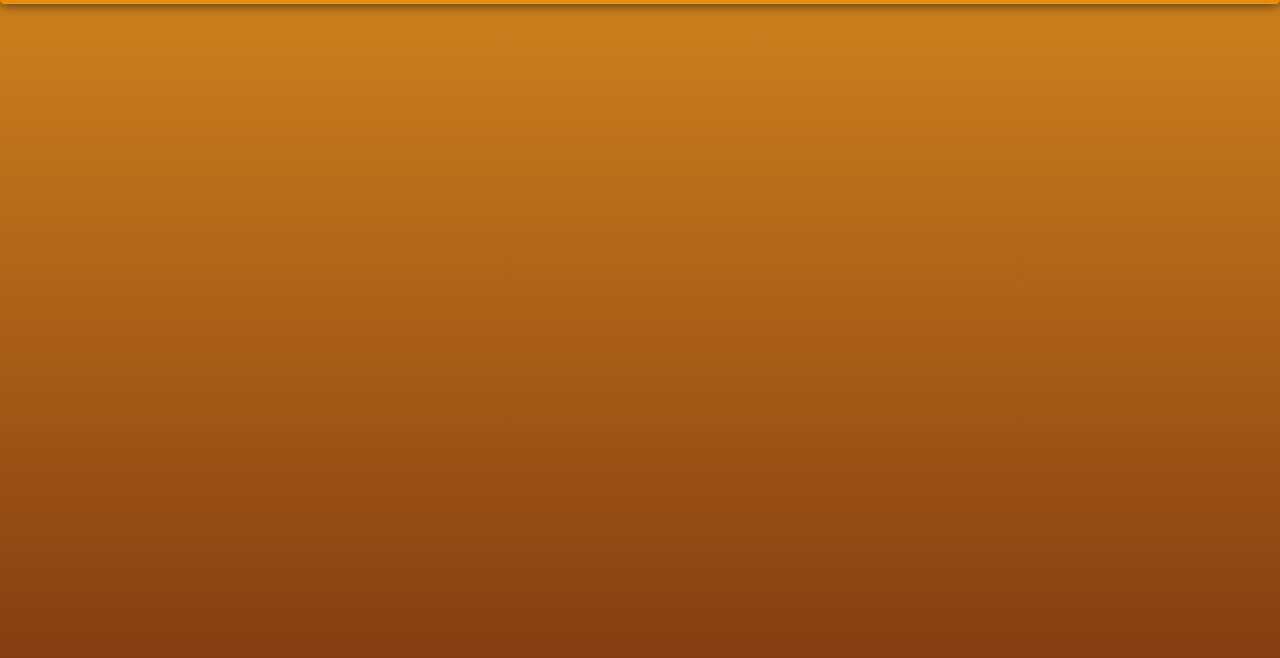
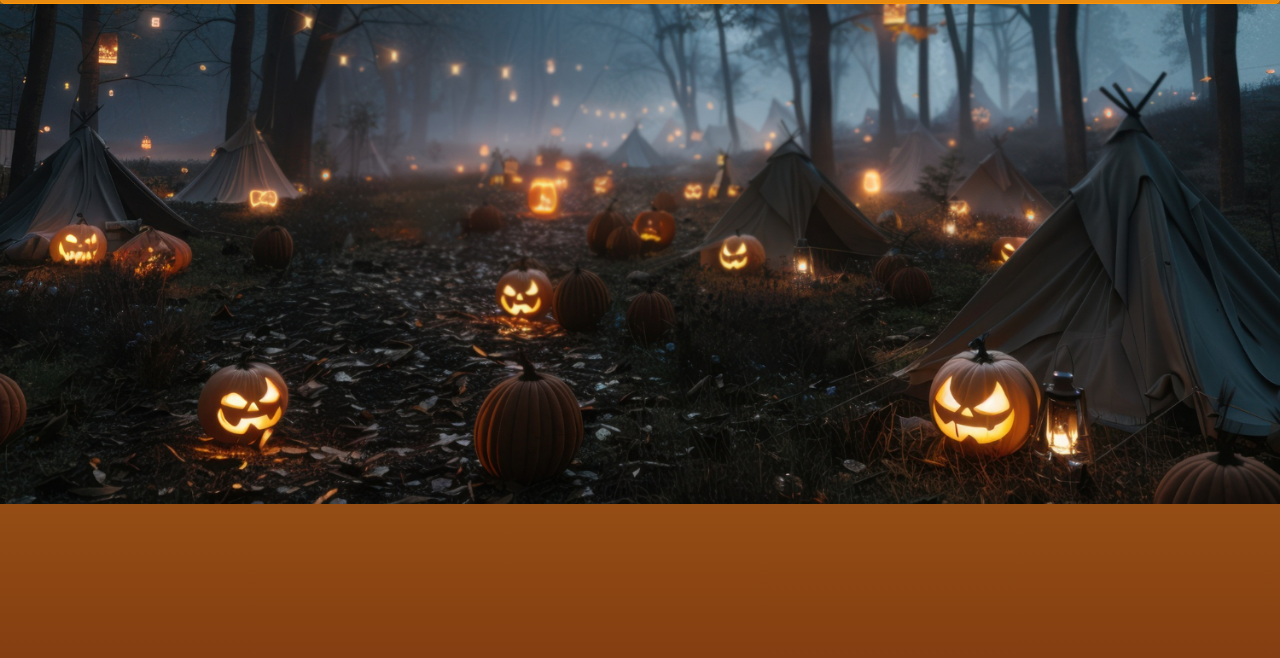
Before and after one commit to JTcompNinfo/allHallowsEve, a plain HTML site: page halloweenSite.html in a window 1280 px wide. Shown: the part 74-732 px from the top of the page. Drawn offline with Linux system fonts and the light colour scheme; a web font is replaced by a local one.

Commit message:
IamTirred

```diff
--- a/css/halloween.css
+++ b/css/halloween.css
@@ -30,14 +30,14 @@ ul {
 }
 
 a {
-    color: #b50e0e;
+    color: #fff;
     text-decoration: none;
 }
 
 .logo {
     margin: 0;
     font-size: 1.45em;
-    color: #ff0000;
+    color: #fff;
     font-family: "Nosifer", sans-serif;
 }
 
@@ -62,7 +62,9 @@ a {
 .main-nav a:hover {
     color: #FF9505;
 }
-
+.logo a{
+    color: #b50e0e;
+}
 .header {
     padding-top: .5em;
     padding-bottom: .5em;
@@ -71,6 +73,16 @@ a {
     box-shadow: 0px 0px 14px 0px rgba(0, 0, 0, 0.75);
     border-radius: 5px;
 }
+
+#hero {
+    background-image: url(../images/2151827517.jpg);
+    background-repeat: no-repeat;
+    background-size: cover;
+    background-position-y:bottom;
+    min-height: 500px;
+}
+
+/*-------- Add Heading inside a flexbox -------*/
 
 /*-------- Responsive Images -------*/
 img {
--- a/halloweenSite.html
+++ b/halloweenSite.html
@@ -21,6 +21,10 @@
         </ul>
     </header>
 
+    <div id="hero">
+
+    </div>
+
     <div class="container">
 
         <div class="item1" id="one"></div>
```
